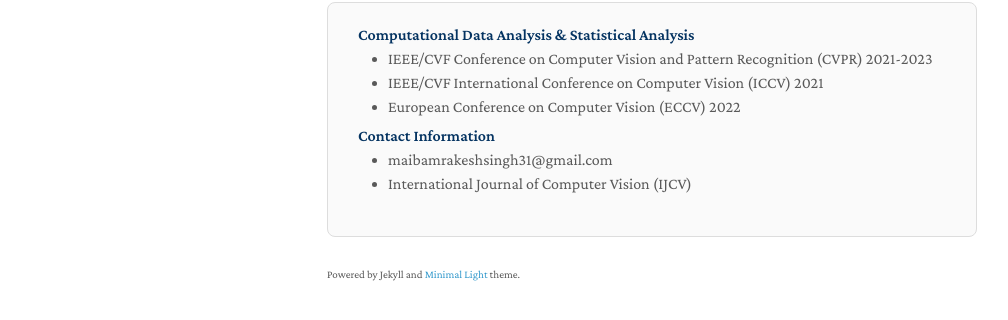
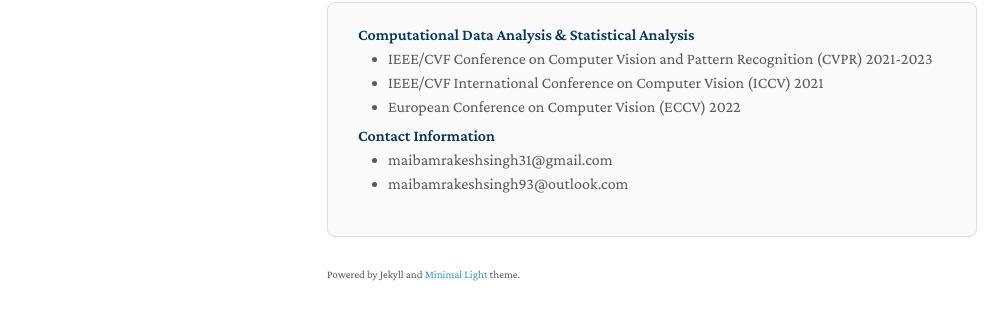
Before and after one commit to maibamrakeshsingh/mimi, a Jekyll site: the page built from index.md, in a window 1280 px wide and 900 px high, scrolled down 553 px. Shown: the part 545-865 px from the top of the window, without its empty margins (143-1151 px from the left). Built offline with Jekyll 4.4.1, drawn with Linux system fonts in a browser that asks for light colours; a style sheet for code colours, icons or effects is not loaded; our own code applies the rules of GitHub Pages for plain Markdown files.

Commit message:
Update services.md

```diff
--- a/_includes/services.md
+++ b/_includes/services.md
@@ -12,5 +12,5 @@
 
 <ul style="margin:0 0 20px;">
   <li><a href="https://www.computer.org/csdl/journal/tp"><autocolor>maibamrakeshsingh31@gmail.com</autocolor></a></li>
-  <li><a href="https://www.springer.com/journal/11263"><autocolor>International Journal of Computer Vision (IJCV)</autocolor></a></li>
+  <li><a href="https://www.springer.com/journal/11263"><autocolor>maibamrakeshsingh93@outlook.com</autocolor></a></li>
 </ul>
```
